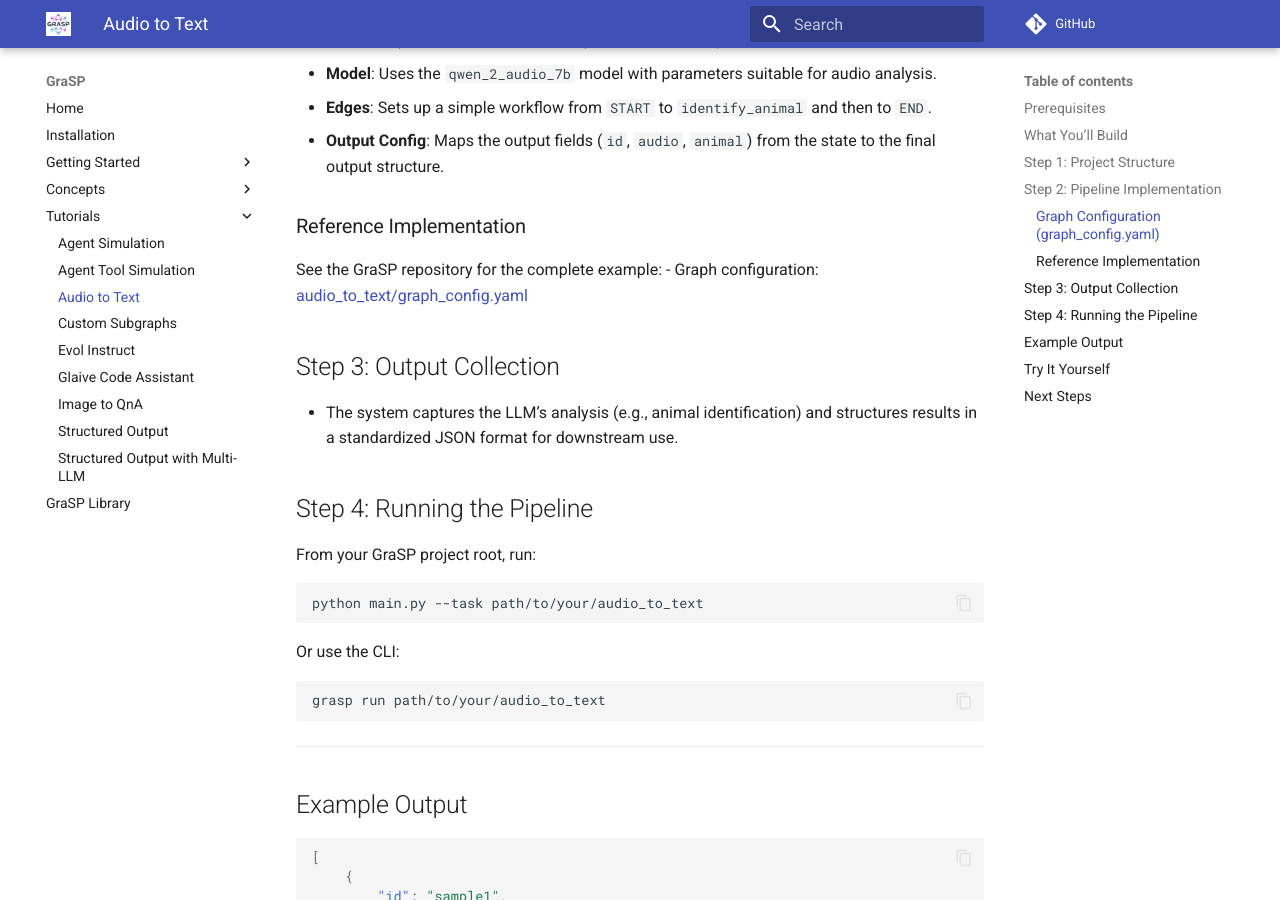
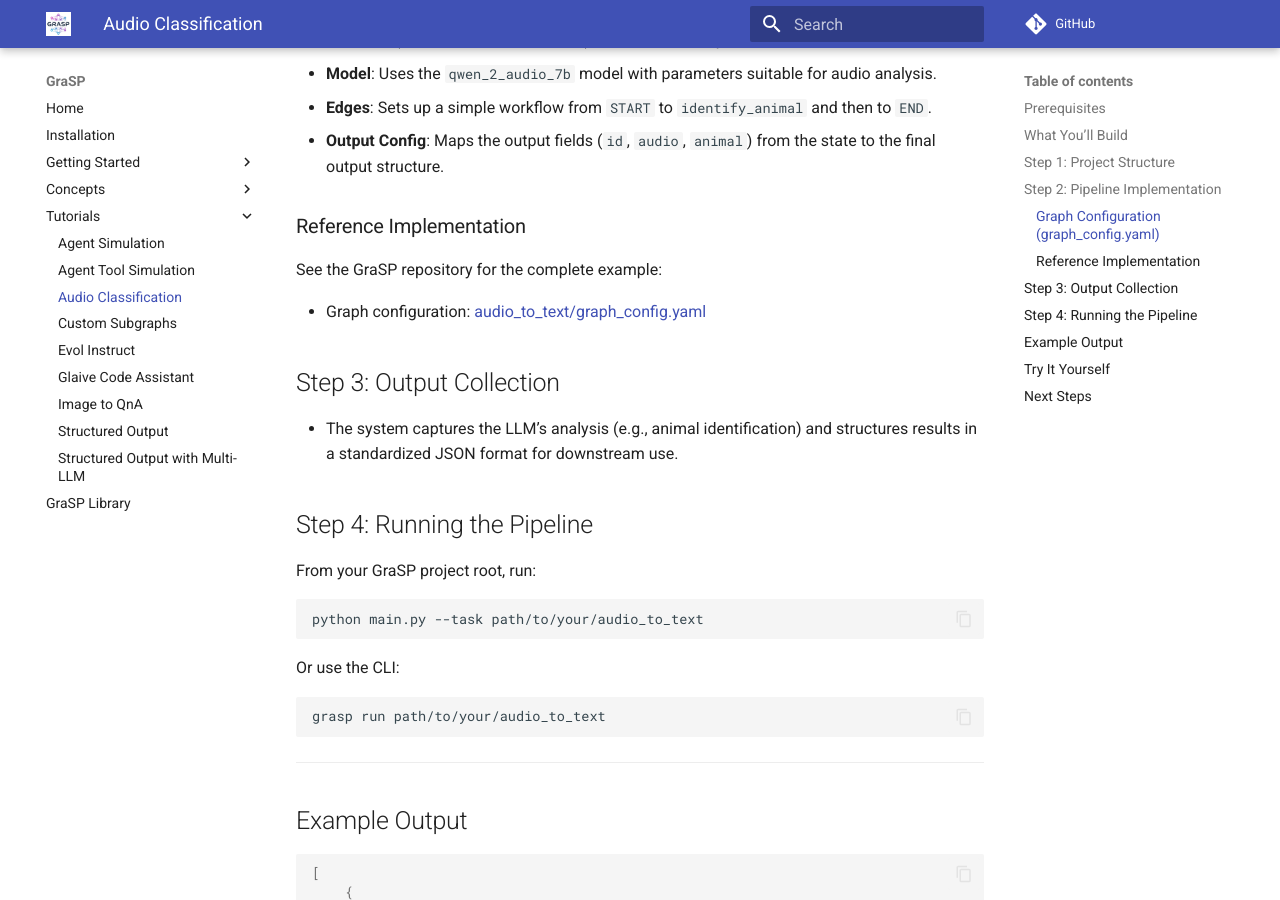
Before and after one commit to ServiceNow/SyGra, an MkDocs documentation site: the page built from docs/tutorials/audio_to_text_tutorial.md, in a window 1280 px wide and 900 px high, scrolled down 1224 px. Built offline with MkDocs 1.6.1 and Material for MkDocs 9.7.7, drawn with Linux system fonts in a browser that asks for light colours; comment, search, counter and statistics services are not loaded; some of the changed text lies outside the part shown.

Commit message:
Minor fixes to documentation

```diff
--- a/docs/tutorials/audio_to_text_tutorial.md
+++ b/docs/tutorials/audio_to_text_tutorial.md
@@ -1,4 +1,4 @@
-# Audio to Text Tutorial
+# Audio Classification Tutorial
 
 This tutorial demonstrates how to build a multimodal pipeline for processing audio files and generating textual output using the GraSP framework. You’ll learn to integrate audio-capable LLMs for audio classification, speech recognition, or content analysis.
 
@@ -48,6 +48,7 @@ The `graph_config.yaml` file defines the workflow for the audio-to-text task. He
 ### Reference Implementation
 
 See the GraSP repository for the complete example:
+
 - Graph configuration: [audio_to_text/graph_config.yaml](https://github.com/ServiceNow/GraSP/blob/main/tasks/examples/audio_to_text/graph_config.yaml)
 
 ## Step 3: Output Collection
--- a/mkdocs.yml
+++ b/mkdocs.yml
@@ -50,7 +50,7 @@ nav:
   - Tutorials:
       - Agent Simulation: tutorials/agent_simulation_tutorial.md
       - Agent Tool Simulation: tutorials/agent_tool_simulation_tutorial.md
-      - Audio to Text: tutorials/audio_to_text_tutorial.md
+      - Audio Classification: tutorials/audio_to_text_tutorial.md
       - Custom Subgraphs: tutorials/custom_subgraphs_tutorial.md
       - Evol Instruct: tutorials/evol_instruct_tutorial.md
       - Glaive Code Assistant: tutorials/glaive_code_assistant_tutorial.md
```
Also changed, not shown: docs/tutorials/agent_tool_simulation_tutorial.md (+1 -0 lines).
